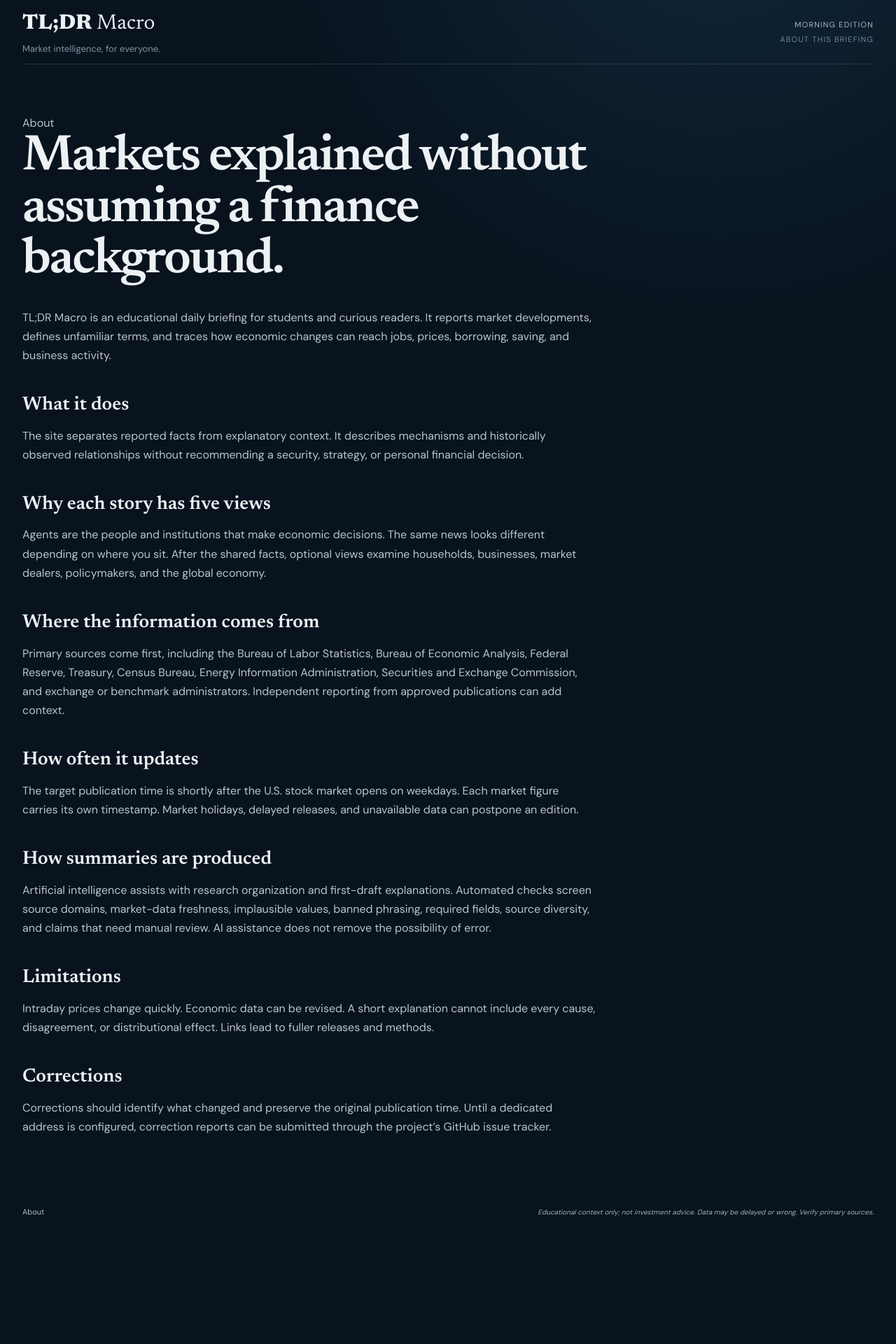
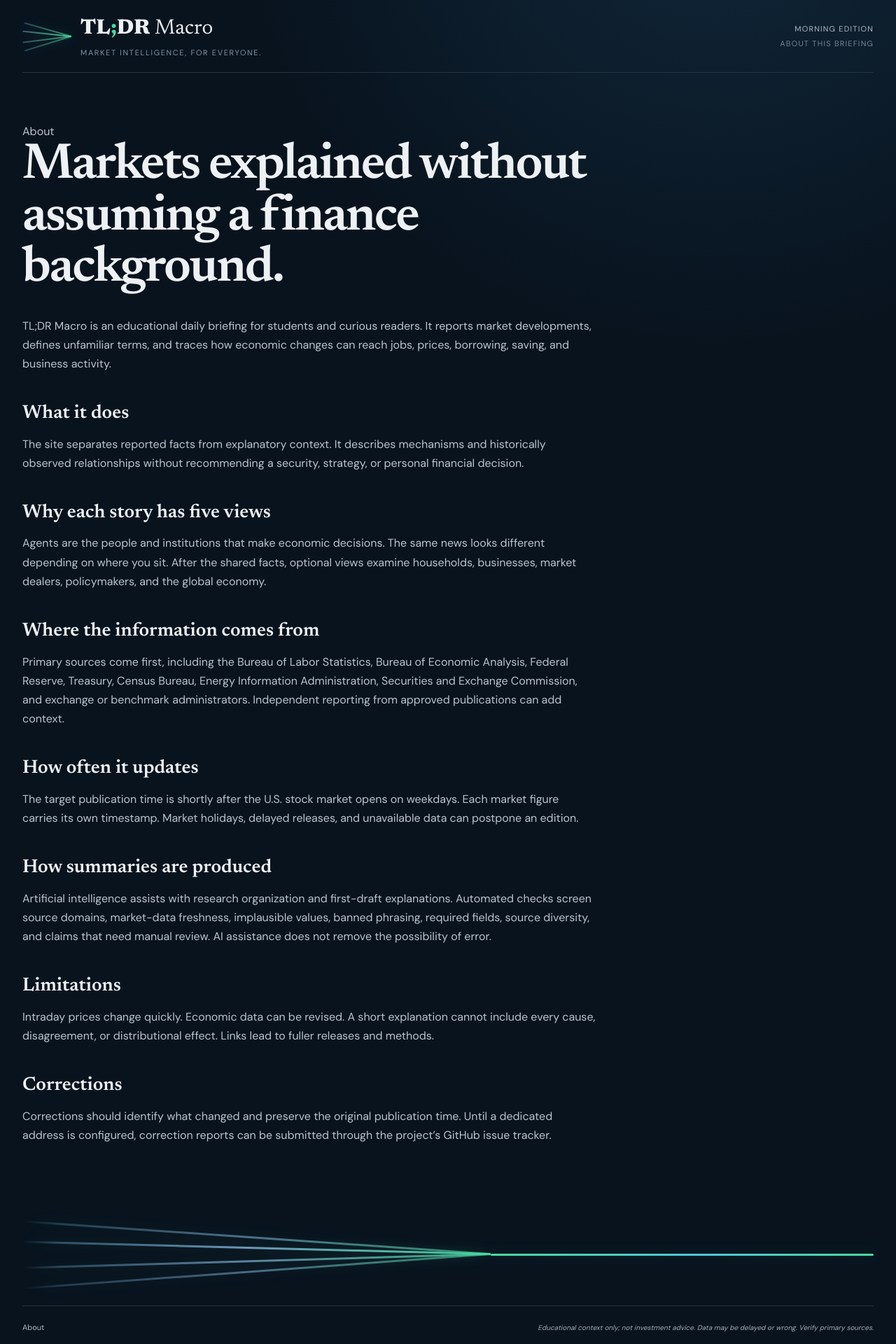
Before and after one commit to PennPredict/tldr-macro, a Next.js app: page /about in a window 1280 px wide. Shown: the top 1920 px of the page at 70% size. Before the commit the page ends 1782 px from the top, so only its background shows below. Built offline with nearby package versions, Linux system fonts and the light colour scheme.

Commit message:
Add convergence branding

```diff
--- a/app/SiteChrome.tsx
+++ b/app/SiteChrome.tsx
@@ -2,10 +2,14 @@ import Link from "next/link";
 
 export const fullDisclaimer = "Educational context only; not investment advice. Data may be delayed or wrong. Verify primary sources.";
 
+function ConvergenceMark({wide=false}:{wide?:boolean}) {
+  return <span className={wide?"convergence-mark convergence-mark-wide":"convergence-mark"} aria-hidden="true"><i/><i/><i/><i/></span>;
+}
+
 export function Header({ updated }: { updated?: string }) {
-  return <header className="topbar"><div><Link className="wordmark" href="/"><strong>TL;DR</strong> Macro</Link><p>Market intelligence, for everyone.</p></div><div className="edition"><span>Morning edition</span><time dateTime={updated}>{updated ? "Oct 5, 2026 · 10:10 a.m. ET" : "About this briefing"}</time></div></header>;
+  return <header className="topbar"><div className="brand-lockup"><ConvergenceMark/><div><Link className="wordmark" href="/"><strong>TL<span>;</span>DR</strong> Macro</Link><p>Market intelligence, for everyone.</p></div></div><div className="edition"><span>Morning edition</span><time dateTime={updated}>{updated ? "Oct 5, 2026 · 10:10 a.m. ET" : "About this briefing"}</time></div></header>;
 }
 
 export function Footer() {
-  return <footer><nav aria-label="Footer navigation"><Link href="/about">About</Link></nav><p className="footer-note">{fullDisclaimer}</p></footer>;
+  return <footer><div className="footer-horizon"><ConvergenceMark wide/></div><div className="footer-meta"><nav aria-label="Footer navigation"><Link href="/about">About</Link></nav><p className="footer-note">{fullDisclaimer}</p></div></footer>;
 }
--- a/app/globals.css
+++ b/app/globals.css
@@ -6,8 +6,9 @@ html { background:var(--bg); scroll-behavior:smooth; }
 body { margin:0; color:var(--ink); background:radial-gradient(circle at 80% -10%,#11283b 0,transparent 29%),var(--bg); font-family:var(--font-sans),sans-serif; }
 a { color:inherit; text-decoration:none; }
 .shell { width:min(1240px,calc(100% - 64px)); margin:auto; padding-bottom:34px; }
-.topbar { min-height:92px; display:flex; align-items:center; justify-content:space-between; border-bottom:1px solid var(--line); }
-.wordmark { font-family:var(--font-serif),serif; font-size:30px; }.wordmark strong { font-weight:750; }.topbar p { margin:3px 0 0; color:var(--muted); font-size:13px; }.edition { display:flex; flex-direction:column; align-items:end; gap:4px; color:#aeb9c2; font-size:11px; text-transform:uppercase; letter-spacing:.11em; }.edition time { color:#748795; }
+.topbar { min-height:104px; display:flex; align-items:center; justify-content:space-between; border-bottom:1px solid var(--line); }
+.brand-lockup { display:flex; align-items:center; gap:13px; }.wordmark { font-family:var(--font-serif),serif; font-size:30px; }.wordmark strong { font-weight:750; }.wordmark strong span { color:var(--green); }.topbar p { margin:3px 0 0; color:var(--muted); font-size:11px; text-transform:uppercase; letter-spacing:.15em; }.edition { display:flex; flex-direction:column; align-items:end; gap:4px; color:#aeb9c2; font-size:11px; text-transform:uppercase; letter-spacing:.11em; }.edition time { color:#748795; }
+.convergence-mark { position:relative; flex:0 0 auto; width:70px; height:42px; display:block; filter:drop-shadow(0 0 8px #49cda533); }.convergence-mark i { position:absolute; left:0; top:50%; width:100%; height:2px; display:block; border-radius:4px; background:linear-gradient(90deg,#41637a,var(--green)); transform-origin:100% 50%; }.convergence-mark i:nth-child(1) { transform:translateY(-1px) rotate(16deg); opacity:.62; }.convergence-mark i:nth-child(2) { transform:translateY(-1px) rotate(6deg); opacity:.9; }.convergence-mark i:nth-child(3) { transform:translateY(-1px) rotate(-7deg); opacity:.75; }.convergence-mark i:nth-child(4) { transform:translateY(-1px) rotate(-17deg); opacity:.58; }
 .section-label { margin:0 0 15px; color:#aebdc9; font-size:10px; font-weight:750; text-transform:uppercase; letter-spacing:.28em; }
 .market-section,.stories,.notable,.watch { padding:76px 0; border-bottom:1px solid var(--line); }.market-section { padding-top:32px; }.section-heading { display:flex; justify-content:space-between; align-items:end; gap:24px; margin-bottom:30px; }.section-heading h2 { margin:0; font-family:var(--font-serif),serif; font-size:38px; font-weight:550; letter-spacing:-.025em; }.section-heading>p { max-width:390px; margin:0; color:var(--muted); font-size:12px; text-align:right; }.market-heading { margin-bottom:22px; }
 .market-grid { display:grid; grid-template-columns:repeat(3,1fr); gap:0; border-top:1px solid var(--line); border-bottom:1px solid var(--line); }.market { min-width:0; padding:22px 22px 20px; border-right:1px solid var(--line); border-bottom:1px solid var(--line); }.market:nth-child(3n) { border-right:0; }.market:nth-child(n+4) { border-bottom:0; }.market h3 { margin:0 0 8px; color:#d6dee4; font-size:12px; font-weight:550; }.market-value { display:flex; align-items:baseline; justify-content:space-between; gap:8px; }.market-value strong { font-size:22px; }.market-value b { font-size:11px; }.market-value .up { color:var(--green); }.market-value .down { color:var(--red); }.market-value .risk { color:var(--orange); }.market-value .caution { color:var(--blue); }.sparkline { display:block; width:100%; height:62px; margin:10px 0 3px; }.chart-meta { display:grid; grid-template-columns:auto 1fr auto; gap:8px; align-items:center; margin-bottom:13px; color:#647887; font-size:7px; text-transform:uppercase; letter-spacing:.07em; }.chart-meta b { color:#8093a1; font-weight:500; text-align:center; }.market>p { min-height:78px; margin:0; color:#aebbc5; font-size:11px; line-height:1.52; }.market>a,.source-link,.notable a,.event-list a { display:inline-block; margin-top:8px; color:#789db8; font-size:9px; text-transform:uppercase; letter-spacing:.08em; border-bottom:1px solid #789db855; }
@@ -18,7 +19,7 @@ a { color:inherit; text-decoration:none; }
 .balance-visual>div { display:grid; grid-template-columns:1fr auto 1fr; gap:11px; align-items:center; }.balance-visual span { min-height:96px; display:flex; flex-direction:column; justify-content:center; gap:8px; padding:10px; border:1px solid #2f4656; text-align:center; }.balance-visual span b { color:var(--green); font-family:var(--font-serif),serif; font-size:28px; }.balance-visual span em { color:#aebbc4; font-size:9px; font-style:normal; text-transform:uppercase; letter-spacing:.07em; }.balance-visual>div>i { color:#647b8b; font-style:normal; }.balance-visual>strong { display:block; margin-top:14px; color:#cbd5dc; font-size:10px; line-height:1.45; text-align:center; }
 .notable-list { display:grid; grid-template-columns:1fr 1fr; border-top:1px solid var(--line); }.notable-list article { padding:25px 28px 25px 0; border-bottom:1px solid var(--line); }.notable-list article:nth-child(odd) { border-right:1px solid var(--line); }.notable-list article:nth-child(even) { padding-left:28px; }.notable-title { display:flex; align-items:baseline; justify-content:space-between; gap:16px; margin-bottom:8px; }.notable h3 { margin:0; font-family:var(--font-serif),serif; font-size:21px; }.notable-title span { flex:none; color:var(--green); font-size:12px; font-weight:650; letter-spacing:.02em; }.notable p { margin:0; color:#aebbc5; font-size:14px; line-height:1.55; }
 .event-list { border-top:1px solid var(--line); }.event-list article { display:grid; grid-template-columns:120px 1.1fr 1fr 1fr; gap:25px; align-items:start; padding:30px 0; border-bottom:1px solid var(--line); }.event-list time { color:var(--blue); font-family:var(--font-serif),serif; font-size:21px; font-weight:650; letter-spacing:.05em; }.event-main h3 { margin:0 0 7px; font-family:var(--font-serif),serif; font-size:23px; }.event-main p,.scenario p { margin:0; color:#a9b7c2; font-size:13px; line-height:1.55; }.scenario { padding-left:18px; border-left:1px solid var(--line); }.scenario b { display:block; margin-bottom:7px; font-size:9px; text-transform:uppercase; letter-spacing:.11em; }.scenario.hotter b { color:var(--orange); }.scenario.cooler b { color:var(--green); }.event-list a { grid-column:2; }
-footer { display:flex; justify-content:space-between; gap:40px; padding:27px 0 4px; color:#718391; font-size:10px; line-height:1.6; text-transform:uppercase; letter-spacing:.09em; } footer span:first-child { max-width:720px; } footer strong { color:#a7b5bf; font-weight:700; }
+footer { padding:34px 0 4px; color:#718391; font-size:10px; line-height:1.6; text-transform:uppercase; letter-spacing:.09em; }.footer-horizon { min-height:120px; display:flex; align-items:center; padding:6px 0 28px; border-bottom:1px solid var(--line); }.convergence-mark-wide { width:100%; height:92px; }.convergence-mark-wide:after { content:""; position:absolute; left:55%; right:0; top:50%; height:3px; border-radius:4px; background:linear-gradient(90deg,var(--green),#4fc7d9 55%,var(--green)); }.convergence-mark-wide i { width:55%; height:3px; background:linear-gradient(90deg,transparent 0,#34586e 8%,#78a7c9 48%,#48dca0 100%); }.convergence-mark-wide i:nth-child(1) { transform:translateY(-1px) rotate(4deg); }.convergence-mark-wide i:nth-child(2) { transform:translateY(-1px) rotate(1.5deg); }.convergence-mark-wide i:nth-child(3) { transform:translateY(-1px) rotate(-1.7deg); }.convergence-mark-wide i:nth-child(4) { transform:translateY(-1px) rotate(-4.2deg); }.footer-meta { display:flex; align-items:flex-end; justify-content:space-between; gap:24px; padding-top:22px; } footer strong { color:#a7b5bf; font-weight:700; }
 @media (max-width:1050px) { .market-grid { grid-template-columns:repeat(2,1fr); }.market:nth-child(3n) { border-right:1px solid var(--line); }.market:nth-child(even) { border-right:0; }.market:nth-child(n+4) { border-bottom:1px solid var(--line); }.market:nth-child(n+5) { border-bottom:0; }.story-content { grid-template-columns:1fr; }.story-visual { max-width:520px; }.event-list article { grid-template-columns:70px 1fr 1fr; }.scenario.cooler { grid-column:3; }.event-list a { grid-column:2; } }
 @media (max-width:720px) { .shell { width:min(100% - 32px,1240px); }.topbar { min-height:78px; }.topbar p { display:none; }.wordmark { font-size:25px; }.market-section,.stories,.notable,.watch { padding:58px 0; }.market-section { padding-top:28px; }.section-heading { display:block; }.section-heading>p { margin-top:10px; text-align:left; }.market-grid { grid-template-columns:1fr; }.market,.market:nth-child(3n),.market:nth-child(even),.market:nth-child(n+4),.market:nth-child(n+5) { border-right:0; border-bottom:1px solid var(--line); }.market:last-child { border-bottom:0; }.market>p { min-height:0; }.story-list>article { grid-template-columns:1fr; gap:12px; }.story-tag { margin-bottom:3px; }.lead-story .story-copy h3 { font-size:42px; }.lead-story .story-copy>p { font-size:18px; }.notable-list { grid-template-columns:1fr; }.notable-list article,.notable-list article:nth-child(even) { padding:21px 0; border-right:0; }.event-list article { grid-template-columns:1fr; gap:14px; }.scenario,.scenario.cooler { grid-column:auto; padding:14px 0 0; border-left:0; border-top:1px solid var(--line); }.event-list a { grid-column:auto; } }
 @media (max-width:430px) { .edition span { display:none; } footer { flex-direction:column; } }
@@ -34,10 +35,10 @@ a:focus-visible, summary:focus-visible { outline:3px solid var(--blue); outline-
 .inline-label { display:inline-block; margin-right:8px; color:var(--blue); font-family:var(--font-sans),sans-serif; font-size:9px; text-transform:uppercase; letter-spacing:.12em; }.story-copy>p+p { margin-top:11px; }.bridge,.questions { padding-left:14px; border-left:2px solid #2e4656; color:#c1ccd3!important; font-size:13px!important; }.bridge strong,.questions strong { display:block; margin-bottom:3px; color:#9fb0bb; font-size:9px; text-transform:uppercase; letter-spacing:.1em; }.questions { border-color:var(--green); }.term-note { margin:30px 0 0; color:#9eadb7; font-size:12px; }.term-note a,.text-link { color:var(--blue); border-bottom:1px solid #7cb9eb66; }
 .story-visual>small,.story-visual>p,.bar-row,.bar-row b,.rate-branches span,.balance-visual span em,.balance-visual>strong { font-size:11px; }.story-visual { min-height:225px; }.story-visual:focus-visible { outline:3px solid var(--blue); }.story-visual[role="img"] { overflow:hidden; }
 .event-list time { font-size:23px; }.event-list time small { display:block; margin-top:6px; color:#9bacb7; font-family:var(--font-sans),sans-serif; font-size:10px; font-weight:500; line-height:1.4; letter-spacing:0; }.event-main span { display:block; margin-top:6px; color:#8fa1ad; font-size:10px; }.event-list a,.source-link,.notable a { color:#8fb9d6; font-size:10px; }
-footer { display:flex; align-items:flex-end; justify-content:space-between; gap:24px; padding:30px 0 8px; color:#aebbc5; font-size:11px; line-height:1.55; text-transform:none; letter-spacing:0; } footer p { margin:0; } footer nav { display:flex; gap:15px; } .footer-note { color:#9eacb6; font-size:10px; font-style:italic; text-align:right; }
+footer { color:#aebbc5; font-size:11px; line-height:1.55; text-transform:none; letter-spacing:0; } footer p { margin:0; } footer nav { display:flex; gap:15px; } .footer-note { color:#9eacb6; font-size:10px; font-style:italic; text-align:right; }
 .prose-page { max-width:820px; padding:70px 0; }.prose-page h1 { margin:0 0 30px; font-family:var(--font-serif),serif; font-size:clamp(42px,6vw,72px); font-weight:520; line-height:1.02; letter-spacing:-.035em; }.prose-page h2 { margin:38px 0 9px; font-family:var(--font-serif),serif; font-size:27px; font-weight:550; }.prose-page p { color:#b9c5cd; font-size:16px; line-height:1.7; }
 @media (max-width:900px) { .topbar { flex-wrap:wrap; padding:18px 0; gap:12px 24px; }.topbar nav { order:3; width:100%; }.edition { margin-left:auto; }.direction-legend { flex-wrap:wrap; }.direction-legend p { width:100%; margin:0; }.event-list article { grid-template-columns:100px 1fr 1fr; }.scenario.cooler { grid-column:3; } }
-@media (max-width:720px) { .today-line { padding-top:32px; }.topbar nav { gap:14px; font-size:11px; }.edition { align-items:flex-end; max-width:150px; }.direction-legend { font-size:10px; }.story-visual { width:100%; max-width:none; }.event-list article { grid-template-columns:1fr; }.event-list time { font-size:25px; }.event-main,.scenario,.scenario.cooler,.event-list a { grid-column:auto; }.chain-visual>div { gap:4px; }.chain-visual span { padding:5px; }.prose-page { padding:52px 0; } footer { grid-template-columns:1fr; }.footer nav,footer>p:last-child { grid-column:auto; } }
+@media (max-width:720px) { .today-line { padding-top:32px; }.topbar nav { gap:14px; font-size:11px; }.edition { align-items:flex-end; max-width:150px; }.brand-lockup { gap:9px; }.convergence-mark:not(.convergence-mark-wide) { width:48px; height:34px; }.direction-legend { font-size:10px; }.story-visual { width:100%; max-width:none; }.event-list article { grid-template-columns:1fr; }.event-list time { font-size:25px; }.event-main,.scenario,.scenario.cooler,.event-list a { grid-column:auto; }.chain-visual>div { gap:4px; }.chain-visual span { padding:5px; }.prose-page { padding:52px 0; }.footer-horizon { min-height:90px; }.convergence-mark-wide { height:66px; }.footer-meta { align-items:flex-start; flex-direction:column; }.footer-note { text-align:left; } }
 @media (max-width:430px) { .edition span { display:block; } }
 @media (max-width:390px) { .shell { width:calc(100% - 24px); }.wordmark { font-size:23px; }.topbar nav { flex-wrap:wrap; }.today-line h1 { font-size:28px; }.market { padding-left:14px; padding-right:14px; }.story-list>article { padding:30px 0; }.lead-story .story-copy h3 { font-size:37px; }.chain-visual>div { grid-template-columns:1fr auto 1fr auto 1fr; }.chain-visual span { min-height:68px; font-size:9px; } }
 
--- a/reports/build-report.json
+++ b/reports/build-report.json
@@ -1,5 +1,5 @@
 {
-  "generated_at": "2026-10-05T23:00:03.867Z",
+  "generated_at": "2026-10-05T23:03:47.688Z",
   "edition_date": "2026-10-05",
   "policy_version": 1,
   "status": "passed",
```
